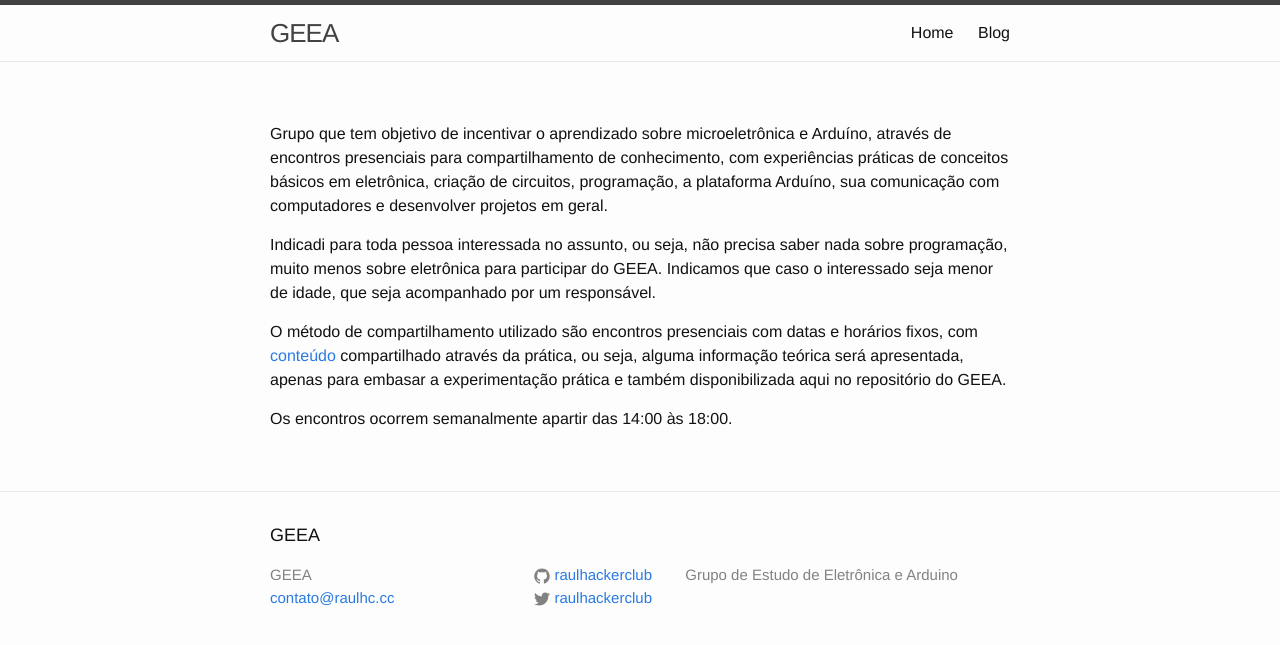
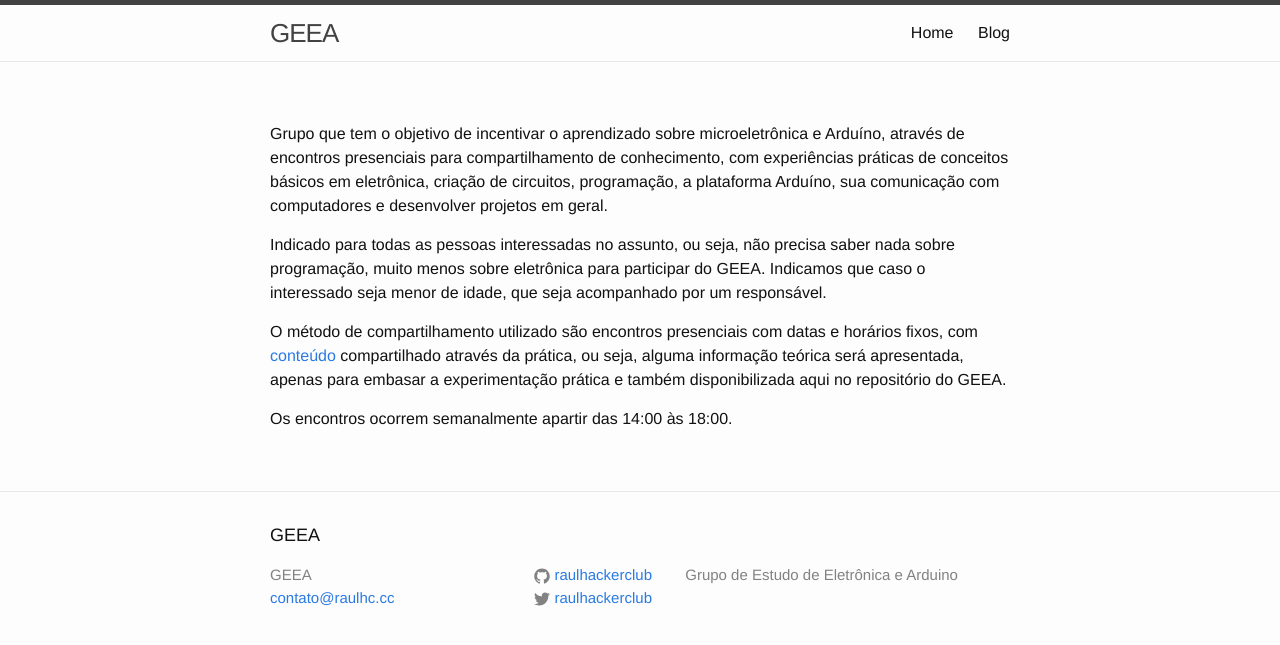
Before and after one commit to raulhackerclub/GEEA, a Jekyll site: the page built from index.md, in a window 1280 px wide. Shown: the top 645 px of the page. Built offline with Jekyll 4.4.1, drawn with Linux system fonts in a browser that asks for light colours.

Commit message:
Update index.md
Atualização do texto de introdução sobre o GEEA.

```diff
--- a/index.md
+++ b/index.md
@@ -2,9 +2,9 @@
 layout: page
 ---
 
-Grupo que tem objetivo de incentivar o aprendizado sobre microeletrônica e Arduíno, através de encontros presenciais para compartilhamento de conhecimento, com experiências práticas de conceitos básicos em eletrônica, criação de circuitos, programação, a plataforma Arduíno, sua comunicação com computadores e desenvolver projetos em geral.
+Grupo que tem o objetivo de incentivar o aprendizado sobre microeletrônica e Arduíno, através de encontros presenciais para compartilhamento de conhecimento, com experiências práticas de conceitos básicos em eletrônica, criação de circuitos, programação, a plataforma Arduíno, sua comunicação com computadores e desenvolver projetos em geral.
 
-Indicadi para toda pessoa interessada no assunto, ou seja, não precisa saber nada sobre programação, muito menos sobre eletrônica para participar do GEEA. Indicamos que caso o interessado seja menor de idade, que seja acompanhado por um responsável.
+Indicado para todas as pessoas interessadas no assunto, ou seja, não precisa saber nada sobre programação, muito menos sobre eletrônica para participar do GEEA. Indicamos que caso o interessado seja menor de idade, que seja acompanhado por um responsável.
 
 O método de compartilhamento utilizado são encontros presenciais com datas e horários fixos, com [conteúdo](https://github.com/angelobms/GEEA/blob/master/conteudo.md) compartilhado através da prática, ou seja, alguma informação teórica será apresentada, apenas para embasar a experimentação prática e também disponibilizada aqui no repositório do GEEA.
 
```
